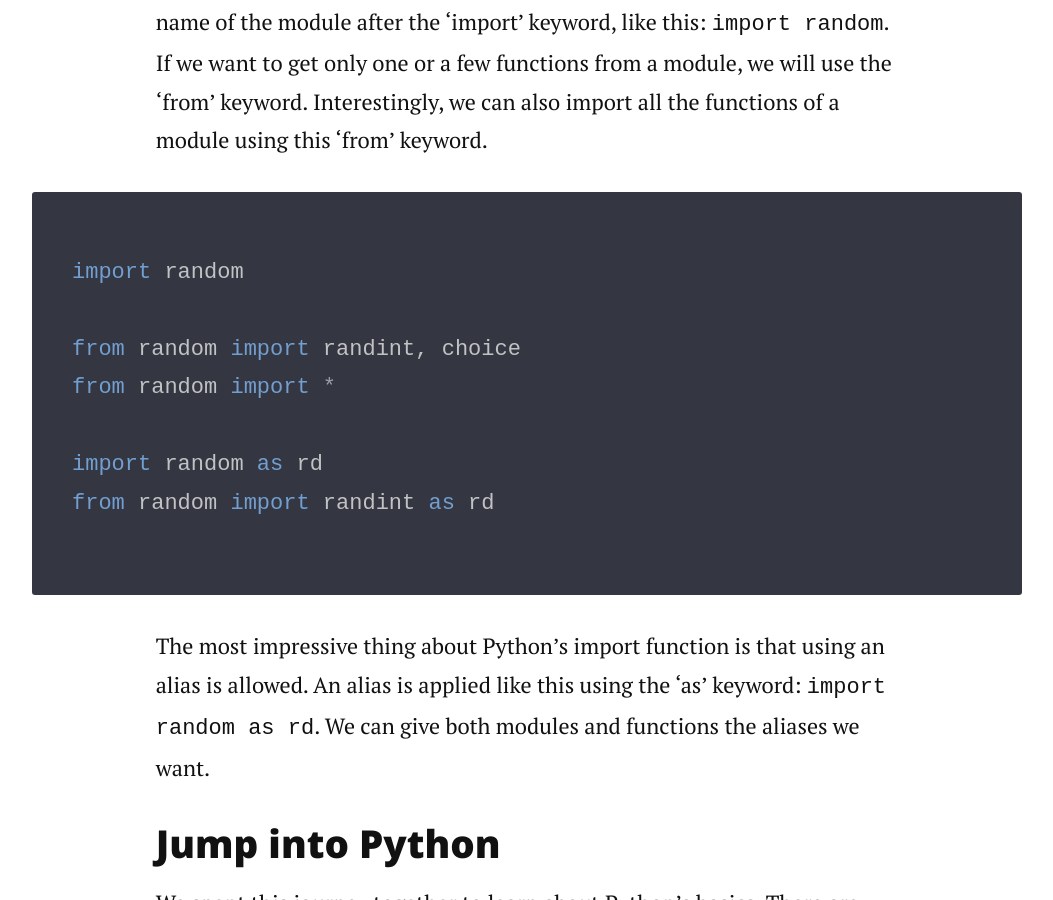
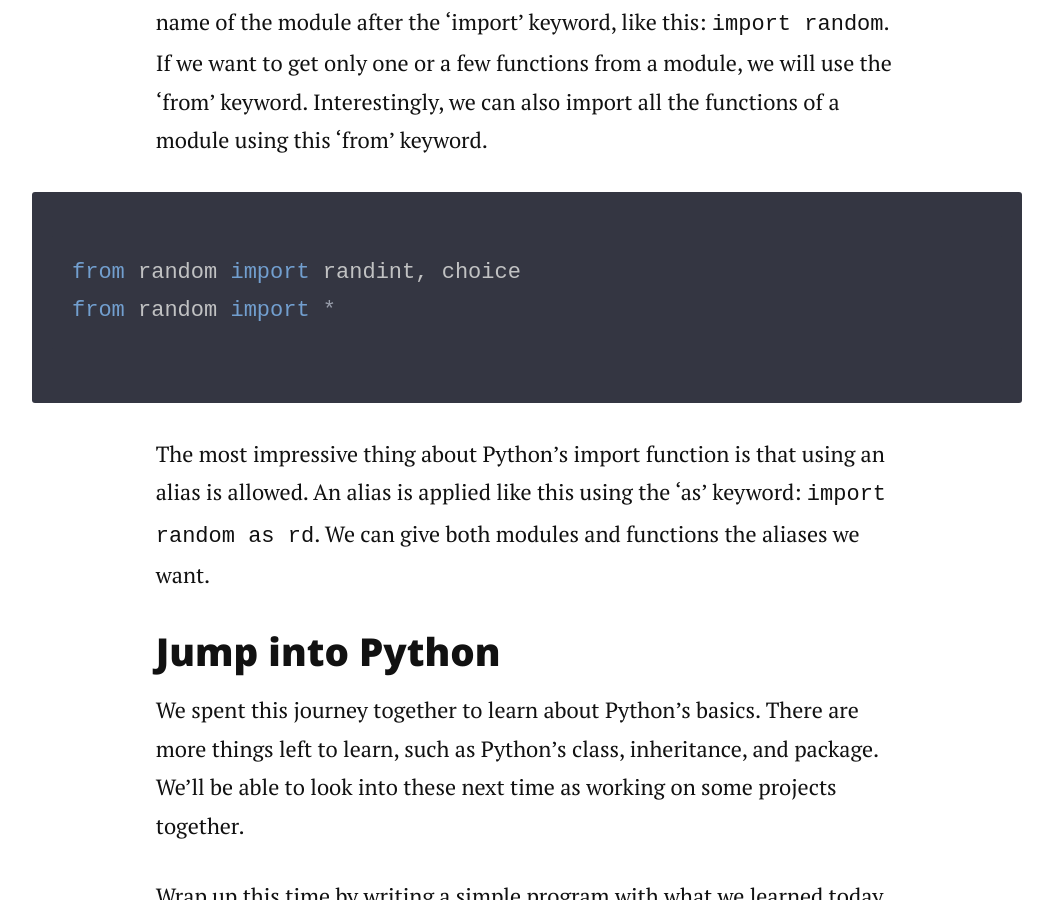
Before and after one commit to Eunji-Elly-Lee/eunji-elly-lee.github.io, a Jekyll site: the page built from _posts/2022-02-18-python-basics.markdown, in a window 1280 px wide and 900 px high, scrolled down 14297 px. Shown: the whole window, without its empty margins (113-1166 px from the left). Built offline with Jekyll 4.4.1, drawn with Linux system fonts in a browser that asks for light colours; nearby versions of some CDN libraries; comment, search, counter and statistics services are not loaded.

Commit message:
Update Python basics post

````diff
--- a/_posts/2022-02-18-python-basics.markdown
+++ b/_posts/2022-02-18-python-basics.markdown
@@ -228,13 +228,8 @@ Python's import is similar to Java's, but there is a kind of difference. The sim
 When importing the entire function of a module, we can simply write the name of the module after the 'import' keyword, like this: `import random`. If we want to get only one or a few functions from a module, we will use the 'from' keyword. Interestingly, we can also import all the functions of a module using this 'from' keyword.
 
 ```python
-import random
-
 from random import randint, choice
 from random import *
-
-import random as rd
-from random import randint as rd
 ```
 
 The most impressive thing about Python's import function is that using an alias is allowed. An alias is applied like this using the 'as' keyword: `import random as rd`. We can give both modules and functions the aliases we want.
````
